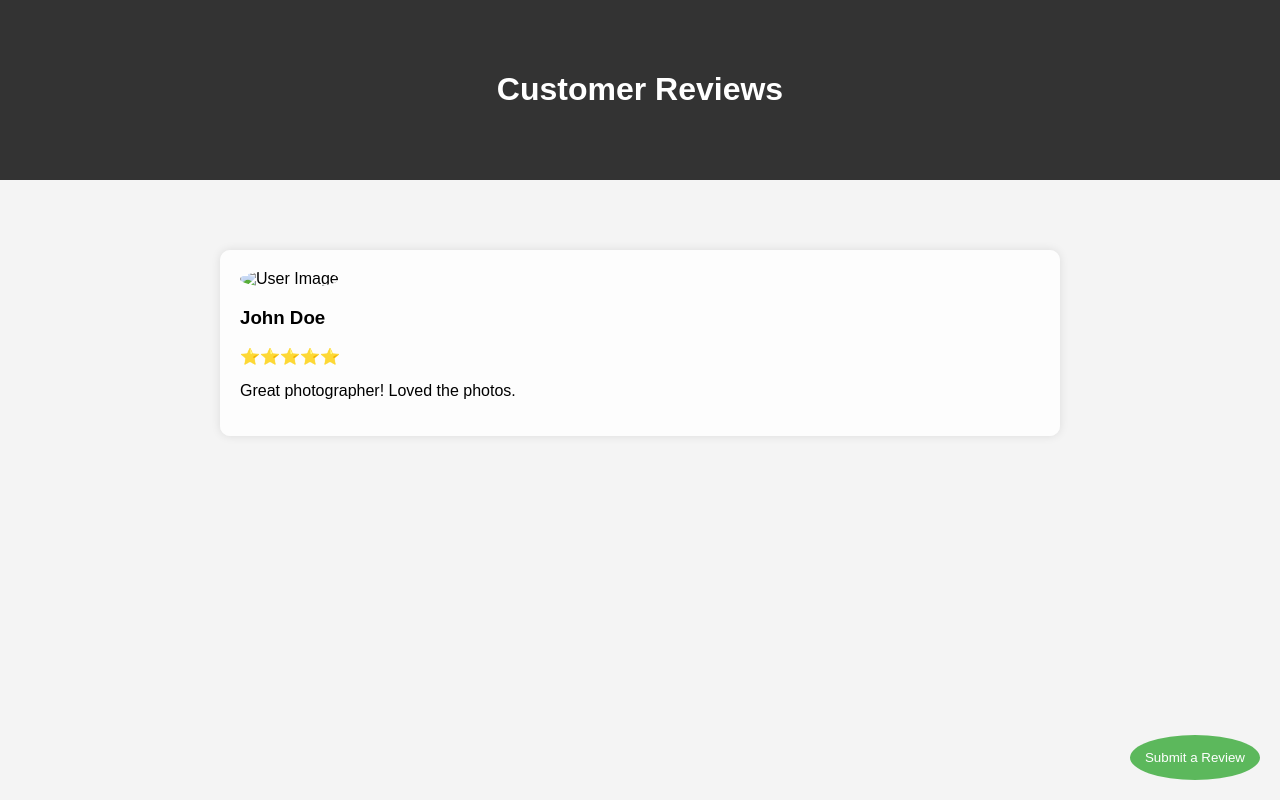
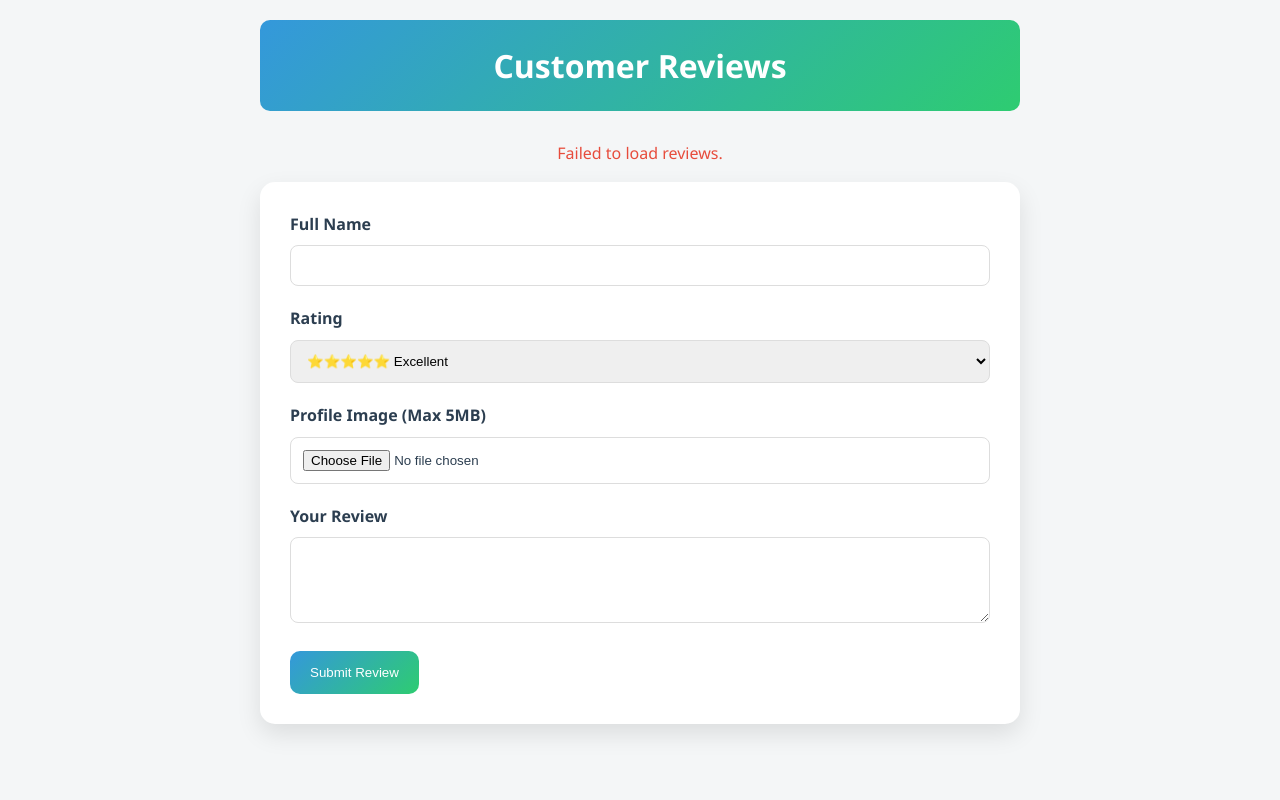
Before and after one commit to omransoliman/my-portfolio-PV, a Python web app: template templates/reviews.html in a window 1280 px wide. Run offline with Jinja, Linux system fonts and the light colour scheme; the template is opened without the code that fills it, so the values that code supplies are empty; some libraries are stand-ins or nearby versions.

Commit message:
Update reviews.html

```diff
--- a/templates/reviews.html
+++ b/templates/reviews.html
@@ -5,176 +5,274 @@
     <meta name="viewport" content="width=device-width, initial-scale=1.0">
     <title>Reviews Page</title>
     <style>
-        body {
-            font-family: Arial, sans-serif;
-            background-color: #f4f4f4;
+        :root {
+            --primary-color: #3498db;
+            --secondary-color: #2ecc71;
+            --background-color: #f4f6f7;
+            --card-color: #ffffff;
+            --text-color: #2c3e50;
+        }
+
+        * {
             margin: 0;
             padding: 0;
+            box-sizing: border-box;
         }
-        header {
+
+        body {
+            font-family: 'Segoe UI', Tahoma, Geneva, Verdana, sans-serif;
+            background-color: var(--background-color);
+            line-height: 1.6;
+            color: var(--text-color);
+        }
+
+        .container {
+            max-width: 800px;
+            margin: 0 auto;
+            padding: 20px;
+        }
+
+        .header {
             text-align: center;
-            padding: 50px 0;
-            background: #333;
-            color: #fff;
+            margin-bottom: 30px;
+            background: linear-gradient(135deg, var(--primary-color), var(--secondary-color));
+            color: white;
+            padding: 20px;
+            border-radius: 10px;
         }
+
+        .review-form {
+            background-color: var(--card-color);
+            border-radius: 15px;
+            box-shadow: 0 10px 25px rgba(0,0,0,0.1);
+            padding: 30px;
+            margin-bottom: 30px;
+        }
+
+        .form-group {
+            margin-bottom: 20px;
+        }
+
+        .form-group label {
+            display: block;
+            margin-bottom: 8px;
+            font-weight: 600;
+        }
+
+        .form-control {
+            width: 100%;
+            padding: 12px;
+            border: 1px solid #ddd;
+            border-radius: 8px;
+            transition: all 0.3s ease;
+        }
+
+        .form-control:focus {
+            outline: none;
+            border-color: var(--primary-color);
+            box-shadow: 0 0 0 3px rgba(52, 152, 219, 0.2);
+        }
+
+        .submit-btn {
+            background: linear-gradient(135deg, var(--primary-color), var(--secondary-color));
+            color: white;
+            border: none;
+            padding: 14px 20px;
+            border-radius: 10px;
+            cursor: pointer;
+            transition: transform 0.3s ease;
+        }
+
+        .submit-btn:hover {
+            transform: scale(1.05);
+        }
+
         #reviews {
-            position: relative;
-            background: url('https://via.placeholder.com/1920x1080') no-repeat fixed;
-            background-size: cover;
-            padding: 50px 20px;
+            display: grid;
+            gap: 20px;
         }
+
         .review {
-            background: rgba(255, 255, 255, 0.8);
-            padding: 20px;
-            margin: 20px 0;
-            border-radius: 10px;
-            box-shadow: 0 0 10px rgba(0, 0, 0, 0.1);
-            max-width: 800px;
-            margin-left: auto;
-            margin-right: auto;
+            background-color: var(--card-color);
+            border-radius: 15px;
+            box-shadow: 0 8px 20px rgba(0,0,0,0.1);
+            padding: 25px;
+            display: flex;
+            flex-direction: column;
         }
+
+        .review .details {
+            display: flex;
+            align-items: center;
+            margin-bottom: 15px;
+        }
+
         .review img {
-            width: 60px;
-            height: 60px;
+            width: 70px;
+            height: 70px;
             border-radius: 50%;
+            object-fit: cover;
             margin-right: 20px;
+            border: 3px solid var(--primary-color);
         }
+
         .review .rating {
-            color: gold;
+            color: #f39c12;
             margin-bottom: 10px;
         }
-        #openModalBtn {
-            position: fixed;
-            bottom: 20px;
-            right: 20px;
-            background-color: #5cb85c;
-            color: #fff;
-            border: none;
-            padding: 15px;
-            border-radius: 50%;
-            cursor: pointer;
+
+        #error-message {
+            color: #e74c3c;
+            text-align: center;
+            margin-bottom: 15px;
         }
-        .modal {
-            display: none;
-            position: fixed;
-            z-index: 1;
-            left: 0;
-            top: 0;
-            width: 100%;
-            height: 100%;
-            overflow: auto;
-            background-color: rgba(0, 0, 0, 0.4);
-        }
-        .modal-content {
-            background-color: #fff;
-            margin: 15% auto;
-            padding: 20px;
-            border: 1px solid #888;
-            width: 80%;
-            max-width: 600px;
-            border-radius: 10px;
-        }
-        .close {
-            color: #aaa;
-            float: right;
-            font-size: 28px;
-            font-weight: bold;
-        }
-        .close:hover,
-        .close:focus {
-            color: #000;
-            text-decoration: none;
-            cursor: pointer;
-        }
-        form label, form input, form select, form textarea, form button {
-            width: 100%;
-            padding: 10px;
-            margin-bottom: 10px;
-            border: 1px solid #ccc;
-            border-radius: 5px;
-        }
-        form button {
-            background-color: #5cb85c;
-            color: #fff;
-            border: none;
-            cursor: pointer;
-        }
-        form button:hover {
-            background-color: #4cae4c;
+
+        @media (max-width: 600px) {
+            .review .details {
+                flex-direction: column;
+                text-align: center;
+            }
+            .review img {
+                margin-right: 0;
+                margin-bottom: 10px;
+            }
         }
     </style>
 </head>
 <body>
-    <header>
-        <h1>Customer Reviews</h1>
-    </header>
-    <section id="reviews">
-        <div class="review">
-            <img src="https://via.placeholder.com/60" alt="User Image">
-            <h3>John Doe</h3>
-            <div class="rating">⭐⭐⭐⭐⭐</div>
-            <p>Great photographer! Loved the photos.</p>
+    <div class="container">
+        <div class="header">
+            <h1>Customer Reviews</h1>
         </div>
-        <!-- Repeat for more reviews -->
-    </section>
-    <button id="openModalBtn">Submit a Review</button>
-    <div id="modal" class="modal">
-        <div class="modal-content">
-            <span class="close">&times;</span>
-            <h2>Submit Your Review</h2>
-            <form id="reviewForm" enctype="multipart/form-data">
-                <label for="name">Full Name:</label>
-                <input type="text" id="name" name="name" required>
-                <label for="rating">Rating:</label>
-                <select id="rating" name="rating" required>
-                    <option value="5">⭐⭐⭐⭐⭐</option>
-                    <option value="4">⭐⭐⭐⭐</option>
-                    <option value="3">⭐⭐⭐</option>
-                    <option value="2">⭐⭐</option>
-                    <option value="1">⭐</option>
+
+        <div id="error-message"></div>
+
+        <form id="reviewForm" class="review-form" enctype="multipart/form-data">
+            <div class="form-group">
+                <label for="name">Full Name</label>
+                <input type="text" id="name" class="form-control" required maxlength="50">
+            </div>
+
+            <div class="form-group">
+                <label for="rating">Rating</label>
+                <select id="rating" class="form-control" required>
+                    <option value="5">⭐⭐⭐⭐⭐ Excellent</option>
+                    <option value="4">⭐⭐⭐⭐ Great</option>
+                    <option value="3">⭐⭐⭐ Good</option>
+                    <option value="2">⭐⭐ Fair</option>
+                    <option value="1">⭐ Poor</option>
                 </select>
-                <label for="image">Upload Image:</label>
-                <input type="file" id="image" name="image" accept="image/*" required>
-                <label for="comment">Comment:</label>
-                <textarea id="comment" name="comment" required></textarea>
-                <button type="submit">Submit</button>
-            </form>
-        </div>
+            </div>
+
+            <div class="form-group">
+                <label for="image">Profile Image (Max 5MB)</label>
+                <input type="file" id="image" class="form-control" accept="image/*" required>
+            </div>
+
+            <div class="form-group">
+                <label for="comment">Your Review</label>
+                <textarea id="comment" class="form-control" required maxlength="500" rows="4"></textarea>
+            </div>
+
+            <button type="submit" class="submit-btn">Submit Review</button>
+        </form>
+
+        <div id="reviews"></div>
     </div>
+
     <script>
-        // Parallax Scrolling Effect
-        window.addEventListener('scroll', function() {
-            const parallax = document.getElementById('reviews');
-            const scrollPosition = window.pageYOffset;
-            parallax.style.backgroundPositionY = -scrollPosition * 0.5 + 'px';
+        const scriptUrl = 'https://script.google.com/macros/s/AKfycbyLSkh-4eEUyf5O7iPzgAABDjZ4cqW0CEHc0LpsQ17xgmX5X0S8Z8_9736MrtNtwDKs/exec';
+        const sheetId = '1iVf5w-zkfOs7QA5NOugbzlOivtWkrXddtpj7pN0sNgo';
+
+        const errorMessageEl = document.getElementById('error-message');
+
+        document.getElementById('reviewForm').addEventListener('submit', function(event) {
+            event.preventDefault();
+            errorMessageEl.textContent = '';
+
+            const name = document.getElementById('name').value.trim();
+            const rating = document.getElementById('rating').value;
+            const comment = document.getElementById('comment').value.trim();
+            const imageFile = document.getElementById('image').files[0];
+
+            if (!name || !comment) {
+                errorMessageEl.textContent = 'Please fill in all fields.';
+                return;
+            }
+
+            if (imageFile.size > 5 * 1024 * 1024) {
+                errorMessageEl.textContent = 'Image must be less than 5MB.';
+                return;
+            }
+
+            const reader = new FileReader();
+            reader.onload = function(e) {
+                const imageUrl = e.target.result;
+                const date = new Date().toLocaleDateString();
+
+                const data = {
+                    date: date,
+                    name: name,
+                    rating: rating,
+                    comment: comment,
+                    imageUrl: imageUrl
+                };
+
+                fetch(scriptUrl, {
+                    method: 'POST',
+                    mode: 'no-cors',
+                    body: JSON.stringify(data)
+                })
+                .then(() => {
+                    displayReview(date, name, rating, comment, imageUrl);
+                    document.getElementById('reviewForm').reset();
+                })
+                .catch(error => {
+                    console.error('Error:', error);
+                    errorMessageEl.textContent = 'Failed to submit review. Please try again.';
+                });
+            }
+            reader.readAsDataURL(imageFile);
         });
 
-        // Modal Functionality
-        const modal = document.getElementById('modal');
-        const btn = document.getElementById('openModalBtn');
-        const span = document.getElementsByClassName('close')[0];
-
-        btn.onclick = function() {
-            modal.style.display = 'block';
+        function displayReview(date, name, rating, comment, imageUrl) {
+            const reviewsContainer = document.getElementById('reviews');
+            const reviewElement = document.createElement('div');
+            reviewElement.classList.add('review');
+            reviewElement.innerHTML = `
+                <div class="details">
+                    <img src="${imageUrl}" alt="User Image">
+                    <h3>${name}</h3>
+                </div>
+                <div class="rating">${'⭐'.repeat(rating)}</div>
+                <p><strong>Date:</strong> ${date}</p>
+                <p>${comment}</p>
+            `;
+            reviewsContainer.insertBefore(reviewElement, reviewsContainer.firstChild);
         }
 
-        span.onclick = function() {
-            modal.style.display = 'none';
+        function fetchReviews() {
+            fetch(`https://sheets.googleapis.com/v4/spreadsheets/${sheetId}/values/Sheet1?key=AIzaSyBw44PAIqR2k7WVdZsAA2v1GU8ZrDpTGPQ`)
+                .then(response => {
+                    if (!response.ok) {
+                        throw new Error('Network response was not ok');
+                    }
+                    return response.json();
+                })
+                .then(data => {
+                    const reviews = data.values ? data.values.slice(1) : [];
+                    reviews.reverse().forEach(review => {
+                        const [date, name, rating, comment, imageUrl] = review;
+                        displayReview(date, name, rating, comment, imageUrl);
+                    });
+                })
+                .catch(error => {
+                    console.error('Error fetching reviews:', error);
+                    errorMessageEl.textContent = 'Failed to load reviews.';
+                });
         }
 
-        window.onclick = function(event) {
-            if (event.target == modal) {
-                modal.style.display = 'none';
-            }
-        }
-
-        // Form Submission (Placeholder for actual form handling logic)
-        document.getElementById('reviewForm').addEventListener('submit', function(event) {
-            event.preventDefault();
-            // Your form submission logic here
-            alert('Review submitted!');
-            modal.style.display = 'none';
-        });
+        fetchReviews();
     </script>
 </body>
 </html>
```
